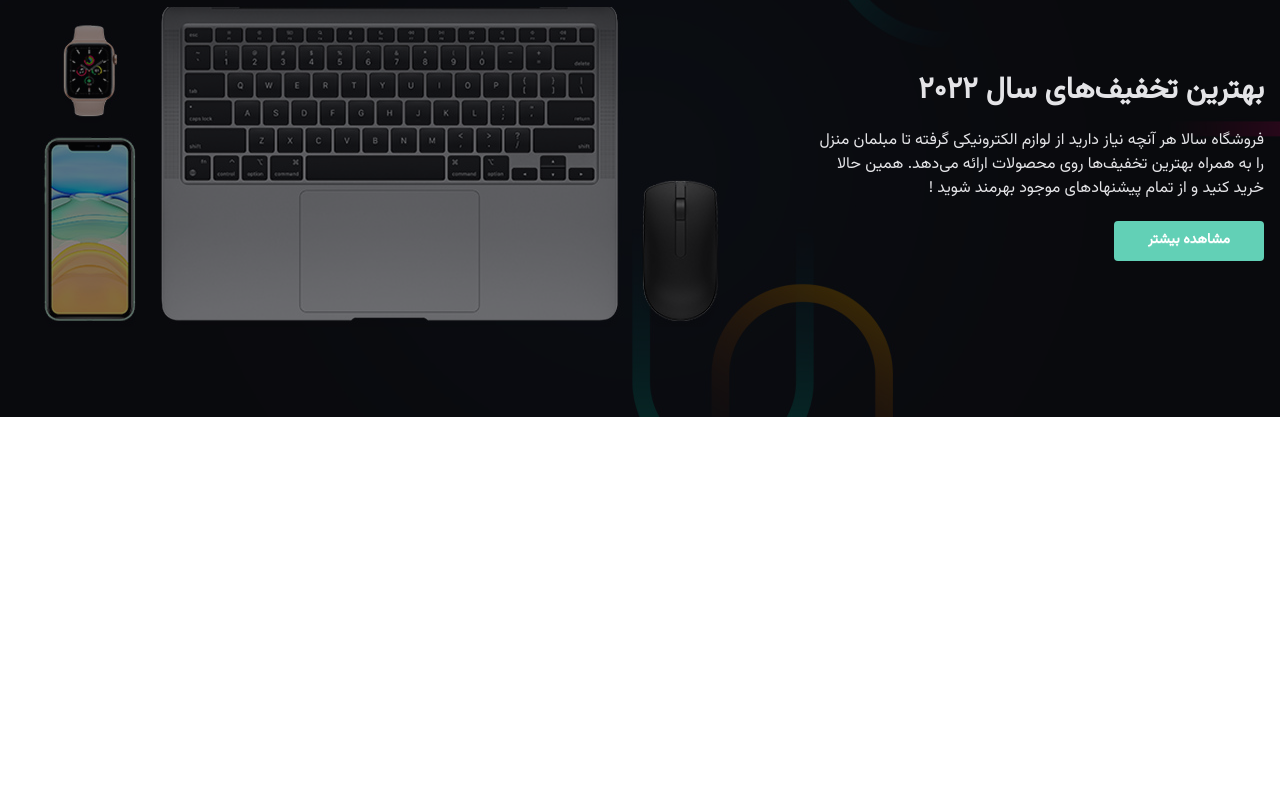
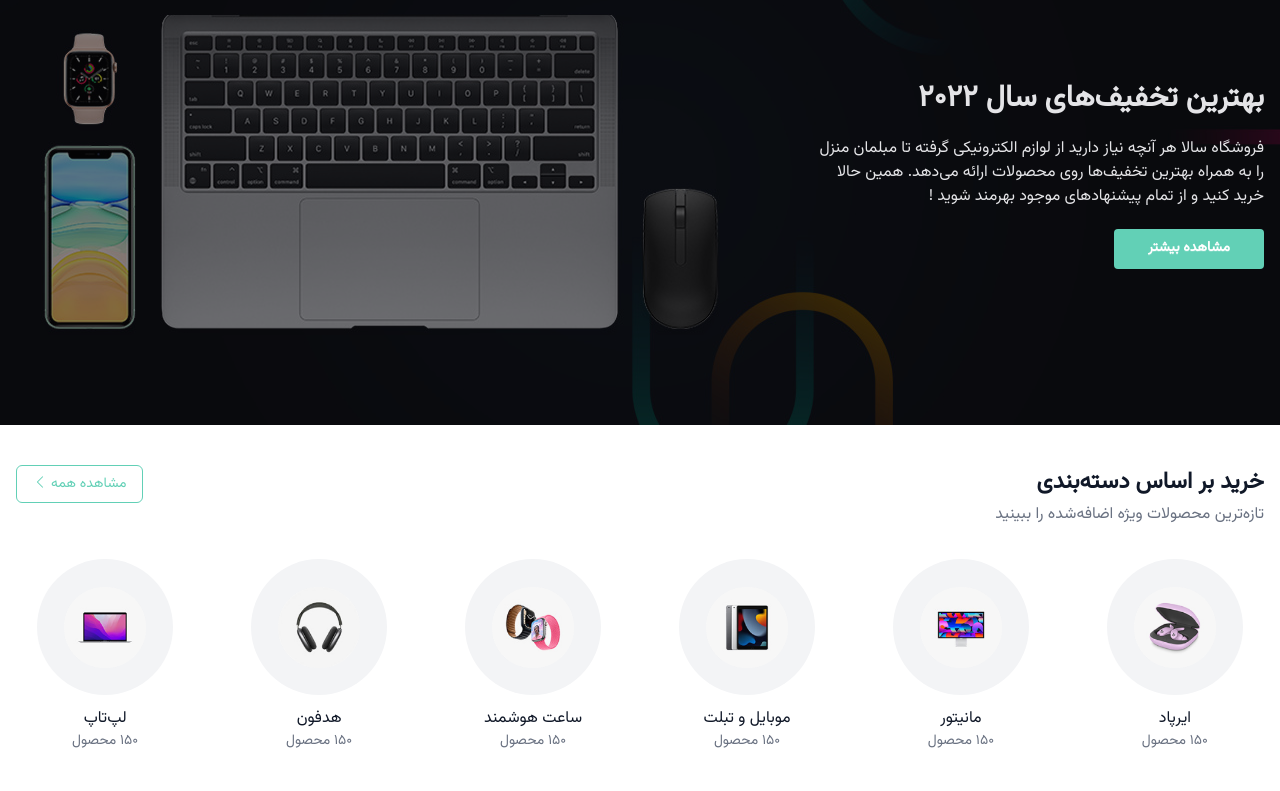
Before and after one commit to atenamahdian/project3, a website: page index.html in a window 1280 px wide. Shown: the part 2151-2942 px from the top of the page. Before the commit the page ends 2568 px from the top, so only its background shows below. Drawn offline with nearby package versions, Linux system fonts and the light colour scheme.

Commit message:
Division

```diff
--- a/index.html
+++ b/index.html
@@ -482,7 +482,7 @@
     </div>
     <!-- end card -->
     <!-- start hiro2 -->
-<div class="hero min-h-125 bg-cover bg-center"
+    <div class="hero min-h-125 bg-cover bg-center mt-2 me-12.5"
         style="background-image: url(./assets/img/bannerContainer2_clean.jpg);">
 
         <div class="hero-overlay"></div>
@@ -492,7 +492,8 @@
                 <h1 class="mb-5 text-3xl font-bold">بهترین تخفیف‌های سال ۲۰۲۲</h1>
                 <p class="mb-5">
                     فروشگاه سالا هر آنچه نیاز دارید از لوازم الکترونیکی گرفته تا مبلمان منزل را به همراه
-                بهترین تخفیف‌ها روی محصولات ارائه می‌دهد. همین حالا خرید کنید و از تمام پیشنهادهای موجود بهرمند شوید !
+                    بهترین تخفیف‌ها روی محصولات ارائه می‌دهد. همین حالا خرید کنید و از تمام پیشنهادهای موجود بهرمند شوید
+                    !
                 </p>
                 <button class="btn btn-primary bg-[#62D0B6] text-white border-none w-37.5 shadow-none p-5">
                     مشاهده بیشتر
@@ -501,7 +502,86 @@
         </div>
     </div>
     <!-- end hiro2 -->
+     <!-- start Division -->
+    <div class="mx-auto max-w-7xl px-4 py-10">
 
+        <div class="mb-8 flex items-start justify-between">
+            <div>
+                <div class="text-[23px] font-bold text-gray-900">خرید بر اساس دسته‌بندی</div>
+                <div class="mt-1 text-[16px] text-gray-500">تازه‌ترین محصولات ویژه اضافه‌شده را ببینید</div>
+            </div>
+            <a href="#"
+                class="flex items-center gap-1 rounded-md border border-[#62D0B6] px-4 py-2 text-sm text-[#62D0B6] hover:bg-[#62D0B6] hover:text-white">
+                مشاهده همه
+                <i class="bi bi-chevron-left"></i>
+
+            </a>
+        </div>
+        <div class="flex flex-wrap justify-between gap-y-8">
+
+            <a href="#" class="flex w-1/3 flex-col items-center gap-3 sm:w-1/4 lg:w-[14.28%]">
+                <div class="flex h-34 w-34 items-center justify-center rounded-full bg-gray-100">
+                    <img src="./assets/img/Image (4).png" alt="ایرپاد" class="w-3/5">
+                </div>
+                <div class="text-center">
+                    <div class="text-base font-medium text-gray-900">ایرپاد</div>
+                    <div class="text-sm text-gray-500">۱۵۰ محصول</div>
+                </div>
+            </a>
+
+            <a href="#" class="flex w-1/3 flex-col items-center gap-3 sm:w-1/4 lg:w-[14.28%]">
+                <div class="flex h-34 w-34 items-center justify-center rounded-full bg-gray-100">
+                    <img src="./assets/img/Image (3).png" alt="مانیتور" class="w-3/5">
+                </div>
+                <div class="text-center">
+                    <div class="text-base font-medium text-gray-900">مانیتور</div>
+                    <div class="text-sm text-gray-500">۱۵۰ محصول</div>
+                </div>
+            </a>
+
+            <a href="#" class="flex w-1/3 flex-col items-center gap-3 sm:w-1/4 lg:w-[14.28%]">
+                <div class="flex h-34 w-34 items-center justify-center rounded-full bg-gray-100">
+                    <img src="./assets/img/Imagee (3).png" alt="موبایل و تبلت" class="w-3/5">
+                </div>
+                <div class="text-center">
+                    <div class="text-base font-medium text-gray-900">موبایل و تبلت</div>
+                    <div class="text-sm text-gray-500">۱۵۰ محصول</div>
+                </div>
+            </a>
+
+            <a href="#" class="flex w-1/3 flex-col items-center gap-3 sm:w-1/4 lg:w-[14.28%]">
+                <div class="flex h-34 w-34 items-center justify-center rounded-full bg-gray-100">
+                    <img src="./assets/img/saat.png" alt="ساعت هوشمند" class="w-3/5">
+                </div>
+                <div class="text-center">
+                    <div class="text-base font-medium text-gray-900">ساعت هوشمند</div>
+                    <div class="text-sm text-gray-500">۱۵۰ محصول</div>
+                </div>
+            </a>
+
+            <a href="#" class="flex w-1/3 flex-col items-center gap-3 sm:w-1/4 lg:w-[14.28%]">
+                <div class="flex h-34 w-34 items-center justify-center rounded-full bg-gray-100">
+                    <img src="./assets/img/Image (5).png" alt="هدفون" class="w-3/5">
+                </div>
+                <div class="text-center">
+                    <div class="text-base font-medium text-gray-900">هدفون</div>
+                    <div class="text-sm text-gray-500">۱۵۰ محصول</div>
+                </div>
+            </a>
+
+            <a href="#" class="flex w-1/3 flex-col items-center gap-3 sm:w-1/4 lg:w-[14.28%]">
+                <div class="flex h-34 w-34 items-center justify-center rounded-full bg-gray-100">
+                    <img src="./assets/img/Image (6).png" alt="لپ‌تاپ" class="w-3/5">
+                </div>
+                <div class="text-center">
+                    <div class="text-base font-medium text-gray-900">لپ‌تاپ</div>
+                    <div class="text-sm text-gray-500">۱۵۰ محصول</div>
+                </div>
+            </a>
+
+        </div>
+    </div>
+<!-- end Division -->
 
     <script src="https://cdn.jsdelivr.net/npm/swiper@14.0.1/swiper-bundle.min.js"></script>
     <script src="./main.js"></script>
```
Also changed, not shown: assets/img/Image (3).png (added), assets/img/Image (4).png (added), assets/img/Image (5).png (added), assets/img/Image (6).png (added), assets/img/Imagee (3).png (added), assets/img/saat.png (added), src/output.css. Lines whose indentation alone changed are shown as unchanged.
